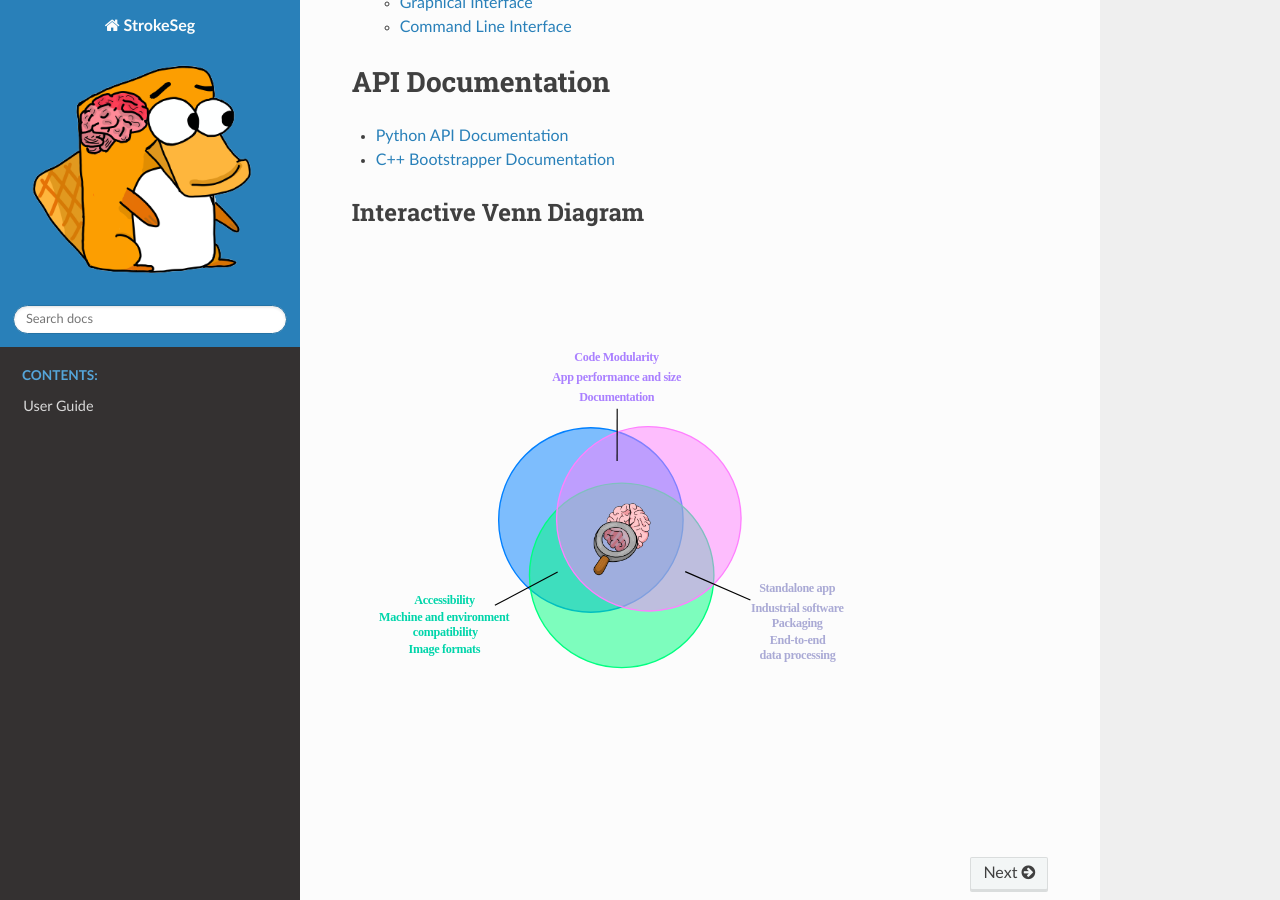
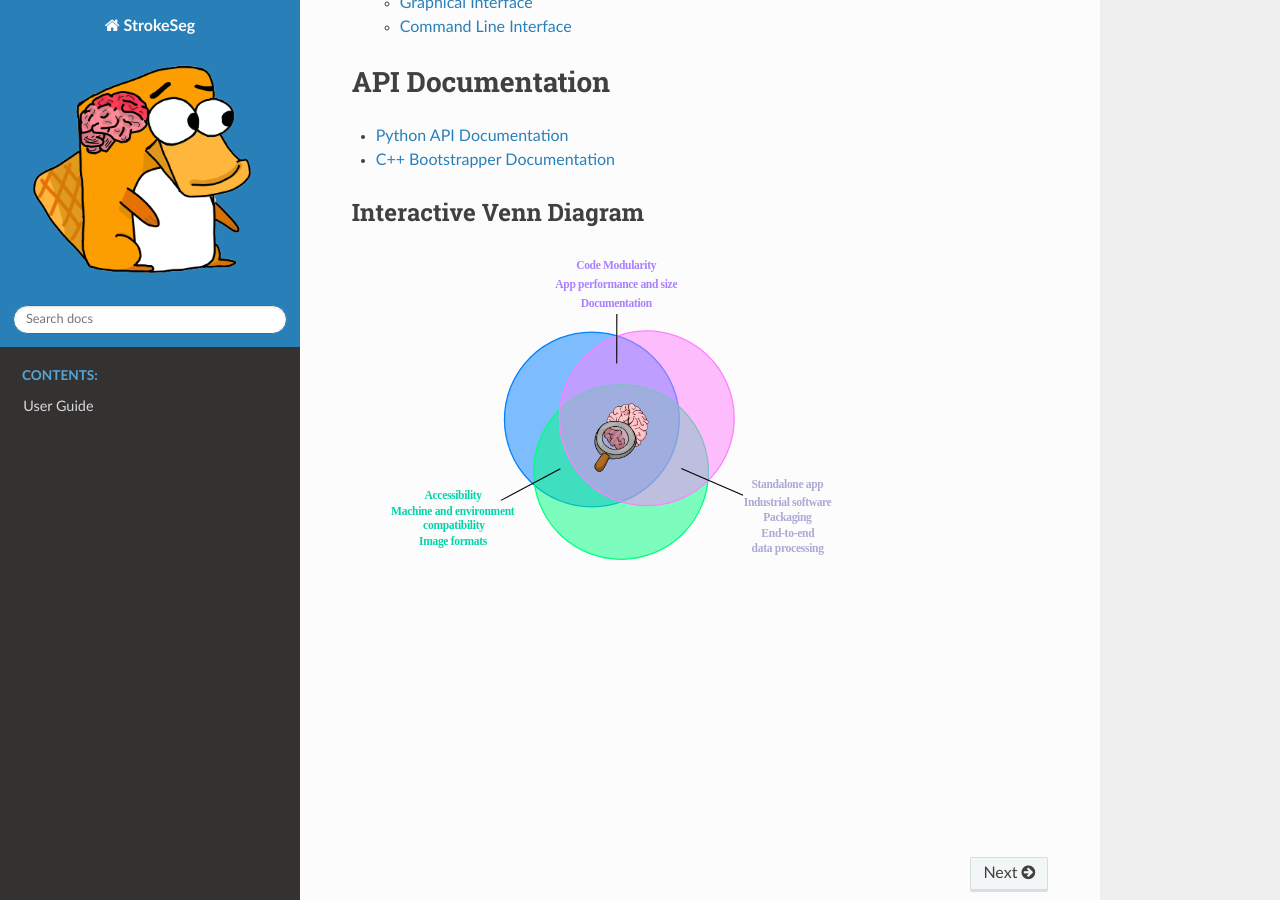
Before and after one commit to youwanM/StrokeSeg_Doc, a Sphinx documentation site: the page built from docs/source/index.rst, in a window 1280 px wide and 900 px high, scrolled down 479 px. Built offline with Sphinx 7.4.7 and the Read the Docs theme 3.1.0, drawn with Linux system fonts in a browser that asks for light colours.

Commit message:
Update venn.html

```diff
--- a/docs/source/_static/venn.html
+++ b/docs/source/_static/venn.html
@@ -14,7 +14,7 @@
 <body>
 
 <!-- Load your SVG as an object -->
-<object id="venn" type="image/svg+xml" data="venn.svg" width="500" height="500"></object>
+<object id="venn" type="image/svg+xml" data="venn.svg" width="500" height="300"></object>
 
 <script>
   // Map of path IDs to URLs
```
